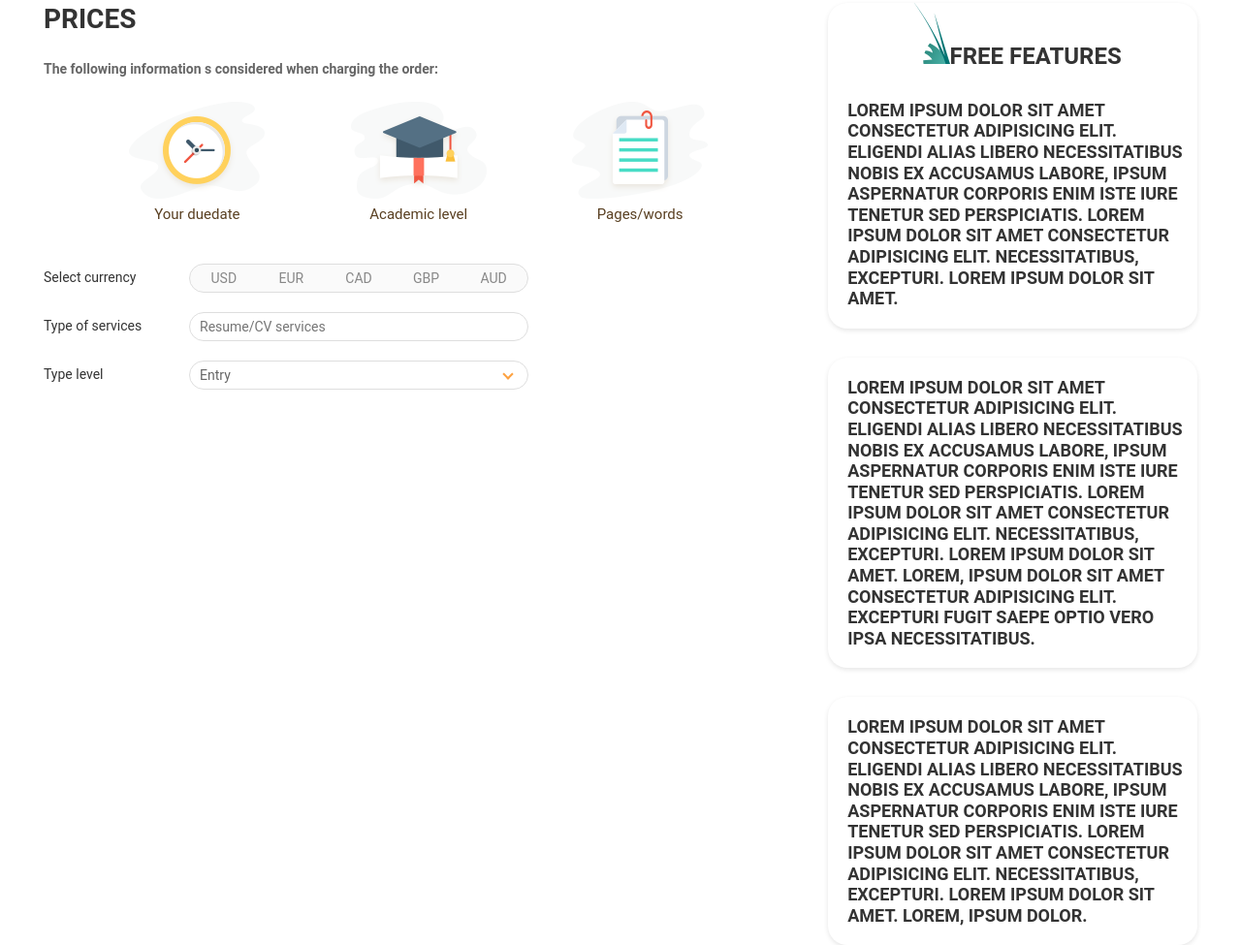
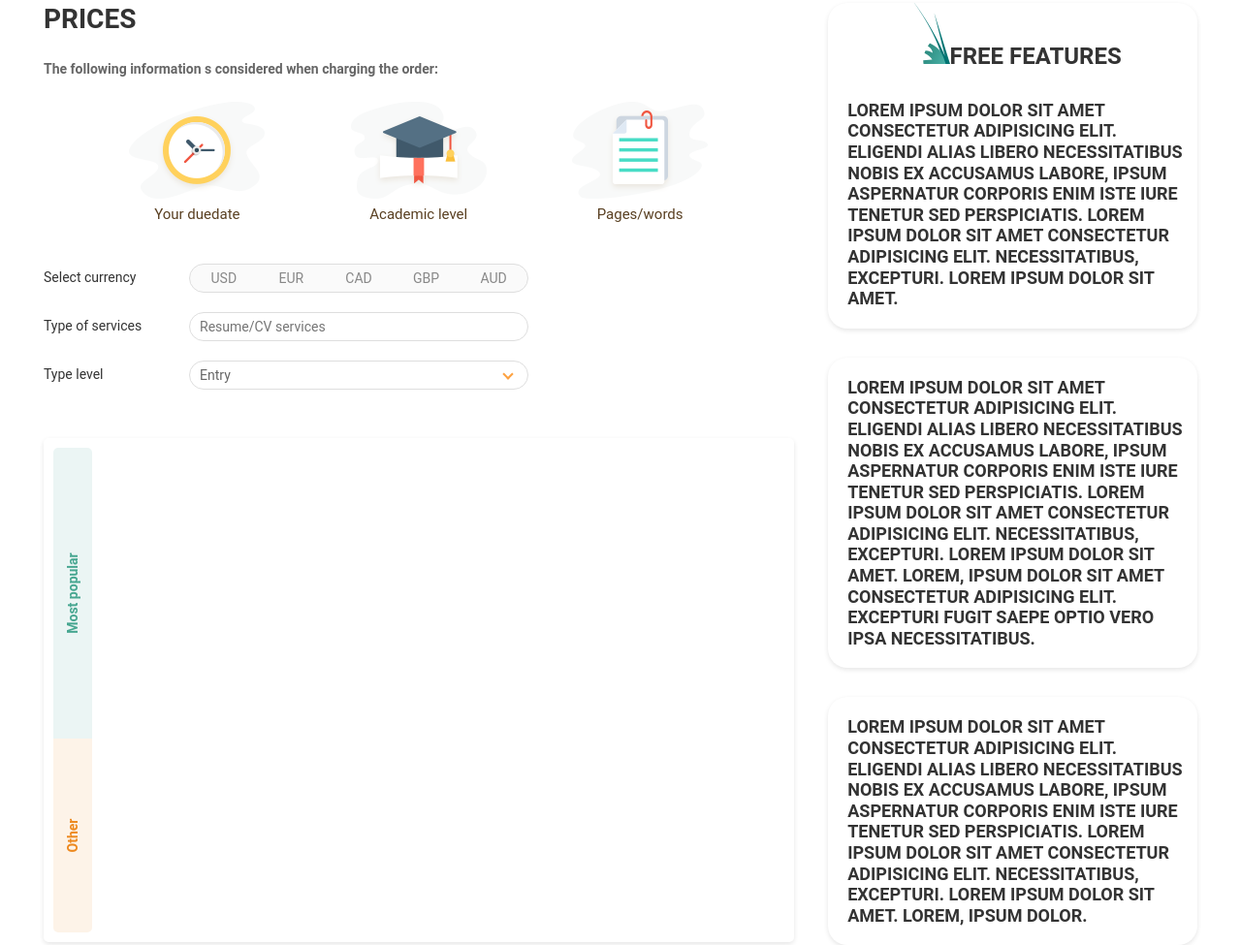
Before and after one commit to RomaVintonyak/Cleverr, a plain HTML site: page index.html in a window 1280 px wide. Shown: the part 197-1172 px from the top of the page at 97% size. Drawn offline with Linux system fonts and the light colour scheme; a web font is replaced by a local one.

Commit message:
create table body

```diff
--- a/css/block/table.less
+++ b/css/block/table.less
@@ -201,4 +201,68 @@ input[type="radio"]:checked+label {
   border-style    : solid;
   background-color: rgb(255, 255, 255);
 }
+
 /*===body block ===*/
+.table {
+  &__body {
+    margin-top      : 5rem;
+    width           : 100%;
+    background-color: rgb(255, 255, 255);
+    box-shadow      : 0px 2px 5px 0px rgba(0, 0, 0, 0.1);
+    padding         : 1rem;
+    border-radius   : 5px;
+    display         : flex;
+    justify-content : space-between;
+    align-items     : flex-start;
+  }
+}
+
+.body__gradinet {
+
+  height: 50rem;
+
+
+  width       : 4rem;
+  margin-right: 1rem;
+
+  &--active {
+    display                : block;
+    height                 : 60%;
+    width                  : 100%;
+    background-color       : #ebf5f4;
+    display                : flex;
+    align-items            : center;
+    justify-content        : center;
+    border-top-left-radius : 5px;
+    border-top-right-radius: 5px;
+
+    p {
+      white-space: nowrap;
+      transform  : rotate(-90deg);
+      font-size  : 1.4rem;
+      font-family: @roboto;
+      color      : rgb(70, 166, 144);
+      font-weight: bold;
+    }
+  }
+
+  &--noneactive {
+    display                   : block;
+    height                    : 40%;
+    width                     : 100%;
+    display                   : flex;
+    justify-content           : center;
+    align-items               : center;
+    background-color          : #fdf3e8;
+    border-bottom-left-radius : 5px;
+    border-bottom-right-radius: 5px;
+
+    p {
+      transform  : rotate(-90deg);
+      font-size  : 1.4rem;
+      font-family: @roboto;
+      color      : rgb(237, 137, 31);
+      font-weight: bold;
+    }
+  }
+}
--- a/index.html
+++ b/index.html
@@ -100,7 +100,15 @@
             </div><!--/.level-->
           </div><!--/.table__select-->
           <!--Table body-->
+          <div class="table__body">
+            <div class="body__gradinet">
+              <div class="body__gradinet--active"><p>Most popular</p></div>
+              <div class="body__gradinet--noneactive"><p>Other</p></div>
+            </div><!--/.body__gradient-->
+            <div class="body__content">
 
+            </div><!--/.body__content-->
+          </div><!--/.table__body-->
         </div><!--table-->
         <aside class="aside">
           <div class="aside__collum">
```
Also changed, not shown: css/style.css, 1 other file.
